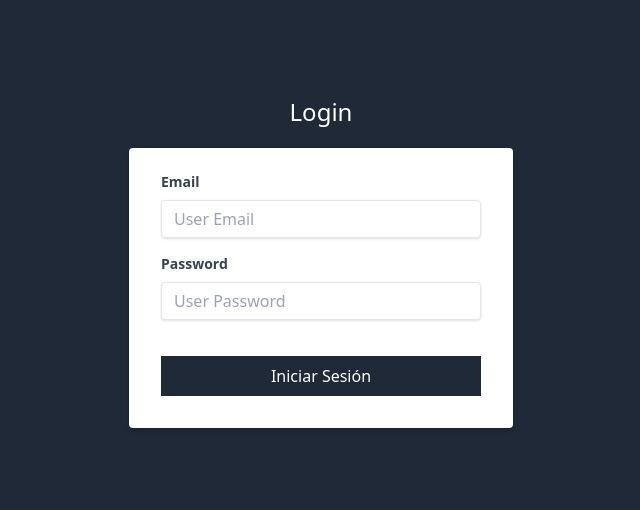
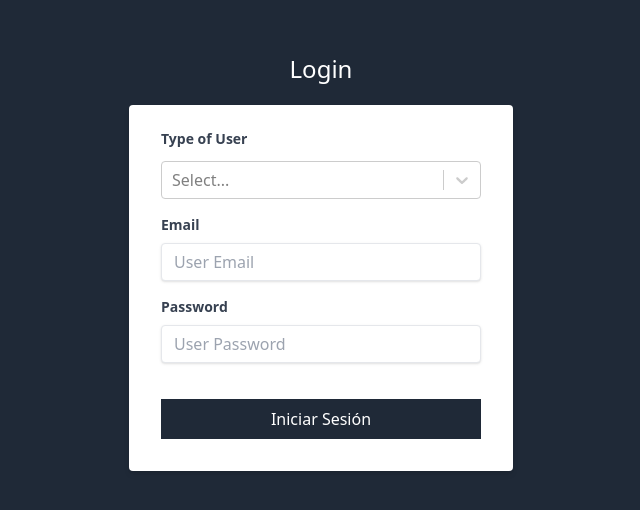
Before and after one commit to Mande-Project/Mande-Frontend, a Next.js app in the folder client/: page /login in a window 1280 px wide. Shown: the part 130-640 px from the top of the page, without its empty margins (319-959 px from the left). Built offline with nearby package versions, Linux system fonts and the light colour scheme.

Commit message:
UseSelect for typeUser in login added

```diff
--- /dev/null
+++ b/client/hooks/useSelect.jsx
@@ -0,0 +1,25 @@
+import React, { useState } from 'react';
+import Select from 'react-select';
+
+
+const useSelect = (initialState, options) => {
+  const [state, setState] = useState(initialState)
+
+  const handleChange = selectedOption => {
+    setState(selectedOption)
+  }
+
+  const SelectHook = () => (
+    <Select
+      instanceId={option => option.id}
+      className="mt-3"
+      options={options}
+      onChange={option => handleChange(option)}
+      value={state}
+    />
+  )
+
+  return [state, SelectHook]
+}
+
+export default useSelect;
--- a/client/package.json
+++ b/client/package.json
@@ -13,6 +13,7 @@
     "next": "13.5.2",
     "react": "18.2.0",
     "react-dom": "18.2.0",
+    "react-select": "^5.7.5",
     "yup": "^1.2.0"
   }
 }
--- a/client/pages/login.jsx
+++ b/client/pages/login.jsx
@@ -1,28 +1,44 @@
 import Layout from '@/components/Layout'
+import useSelect from '@/hooks/useSelect'
+import { typeOfUsers } from '@/types'
 import { useFormik } from 'formik'
-import React, { Fragment } from 'react'
+import React, { Fragment, useEffect } from 'react'
 import * as Yup from 'yup'
 
 const Login = () => {
+
+  const [typeUser, SelectUser] = useSelect('', typeOfUsers)
 
   // Formik
   const formik = useFormik({
     initialValues: {
       email: '',
       password: '',
+      typeUser: '',
     },
     validationSchema: Yup.object({
       email: Yup.string()
         .email("Email isn't valid")
         .required('Email is required'),
       password: Yup.string()
-        .required('The password is required')
+        .required('The password is required'),
+      typeUser: Yup.string()
+        .required('Type of user is required')
     }),
     onSubmit: valores => {
-      const { email, password } = valores
+      const { email, password, typeUser } = valores
       console.log(valores)
     }
   })
+
+  useEffect(() => {
+    const changeTypeUserOfFormik = () => {
+      if (typeUser.value) {
+        formik.setFieldValue('typeUser', typeUser.value);
+      }
+    }
+    changeTypeUserOfFormik()
+  }, [typeUser])
 
   return (
     <Fragment>
@@ -35,6 +51,23 @@ const Login = () => {
               className="bg-white rounded shadow-md px-8 pt-6 pb-8 mb-4"
               onSubmit={formik.handleSubmit}
             >
+              <div className='mb-4'>
+                <label className="block text-gray-700 text-sm font-bold mb-2" htmlFor="typeUser">
+                  Type of User
+                </label>
+
+                <div>
+                  <SelectUser />
+                </div>
+              </div>
+
+              {formik.touched.typeUser && formik.errors.typeUser ? (
+                <div className="my-2 bg-red-100 border-l-4 border-red-500 text-red-700 p-4" >
+                  <p className="font-bold">Error</p>
+                  <p>{formik.errors.typeUser}</p>
+                </div>
+              ) : null}
+
               <div className="mb-4">
                 <label className="block text-gray-700 text-sm font-bold mb-2" htmlFor="email">
                   Email
--- /dev/null
+++ b/client/types/index.js
@@ -0,0 +1,5 @@
+export const typeOfUsers = [
+  { value: 'CLIENTE', label: 'Cliente' },
+  { value: 'TRABAJADOR', label: 'Trabajador' },
+  { value: 'ADMINISTRADOR', label: 'Administrador' },
+]
```
Also changed, not shown: client/pages/register.jsx (added, +9 -0 lines), 1 other file (tests, documents, lock files or other folders).
